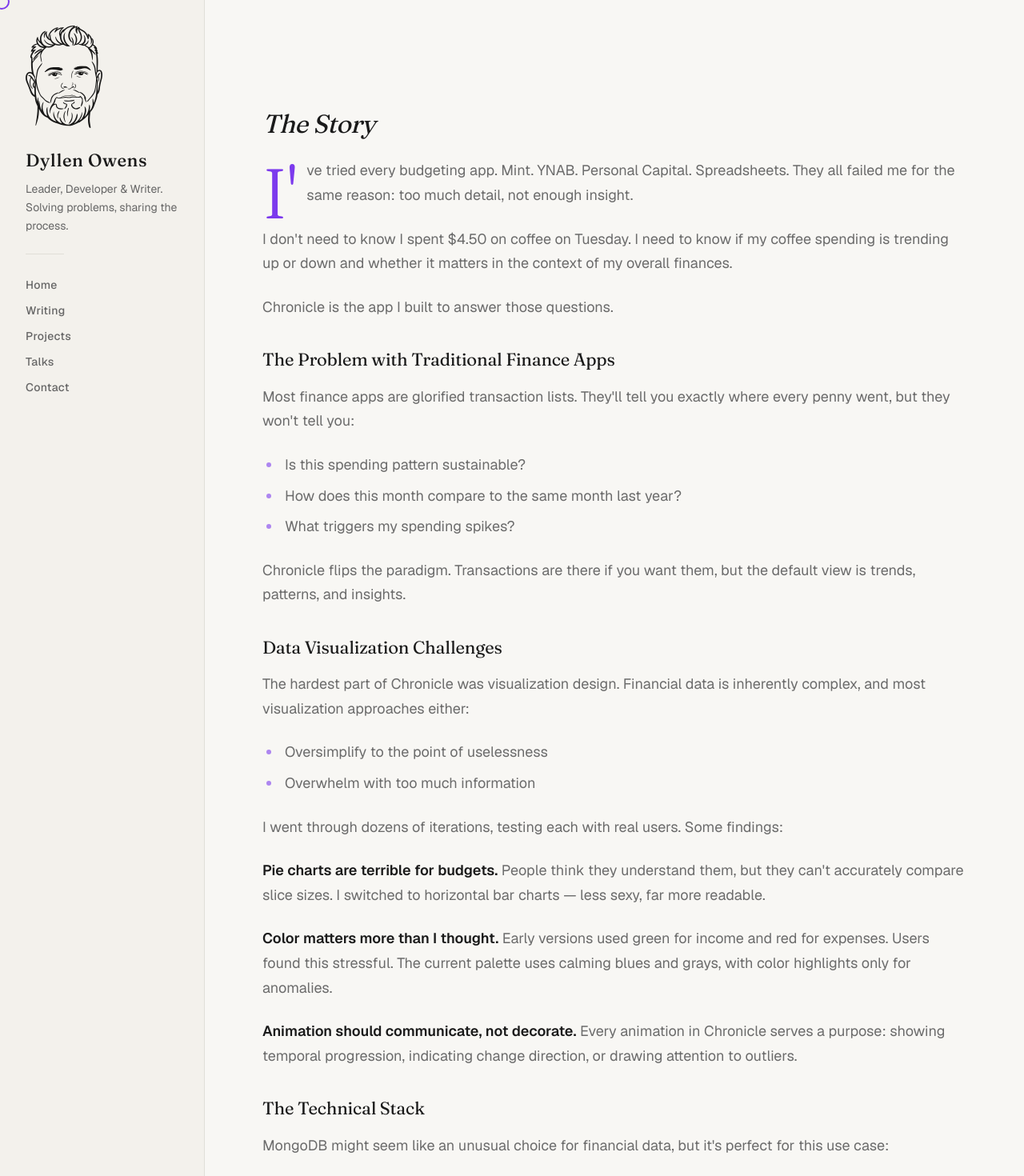
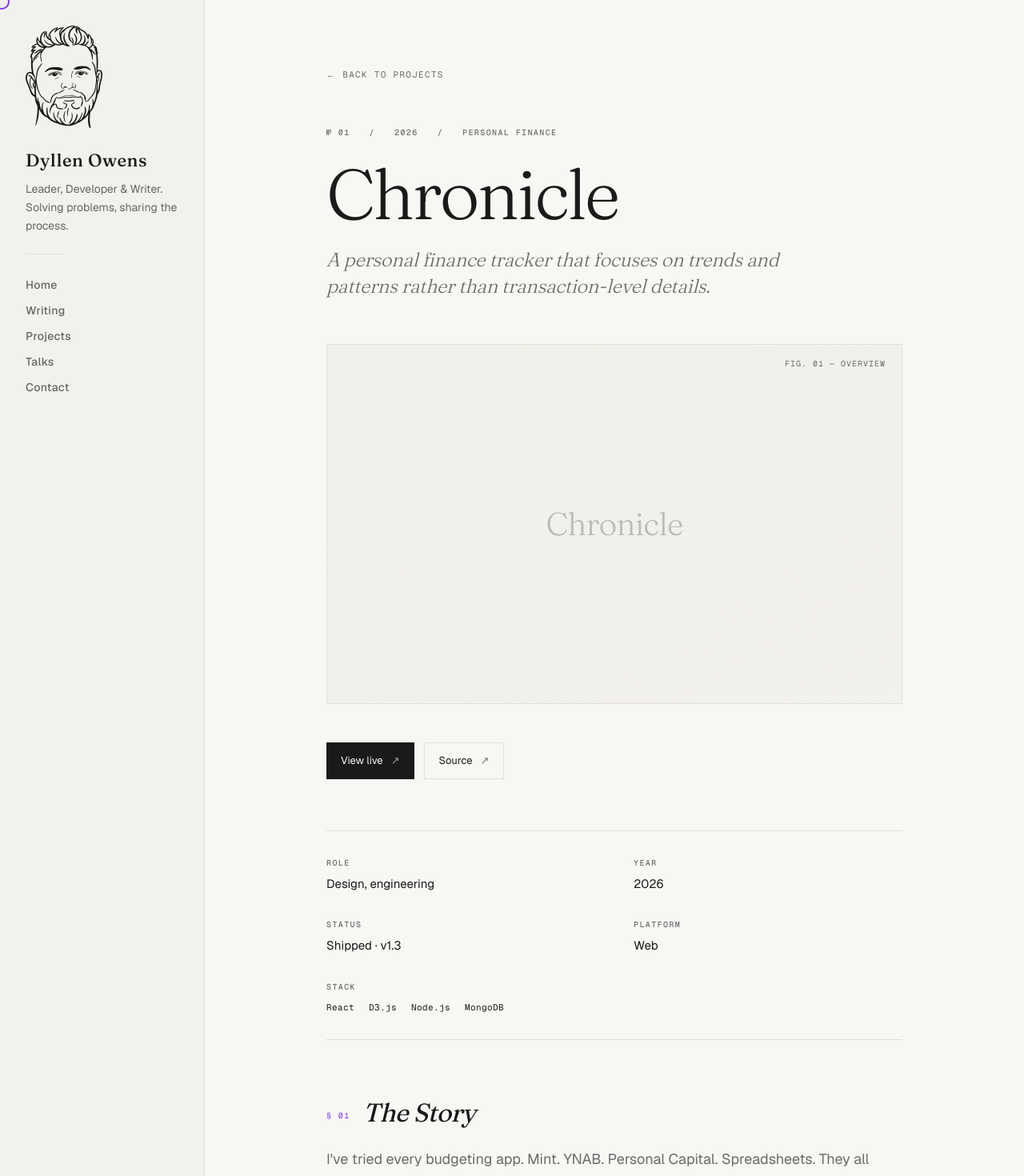
Before and after one commit to djowinz/owinz.io, a Next.js app: page /projects/chronicle in a window 1280 px wide. Shown: the top 1470 px of the page at 80% size. Built offline with nearby package versions, Linux system fonts and the light colour scheme.

Commit message:
feat: project case-study template with factsheet and section counters

```diff
--- a/app/projects/[slug]/page.tsx
+++ b/app/projects/[slug]/page.tsx
@@ -1,4 +1,6 @@
 import { getProject, getProjects } from "@/lib/markdown";
+import Link from "next/link";
+import Image from "next/image";
 import { notFound } from "next/navigation";
 
 interface ProjectPageProps {
@@ -19,13 +21,159 @@ export async function generateMetadata({ params }: ProjectPageProps) {
 
 export default async function ProjectPage({ params }: ProjectPageProps) {
   const { slug } = await params;
-  const project = await getProject(slug);
-  if (!project) notFound();
+  const projects = await getProjects();
+  const index = projects.findIndex((p) => p.slug === slug);
+  if (index === -1) notFound();
+  const project = projects[index];
+  const num = String(index + 1).padStart(2, "0");
+  const next = projects[(index + 1) % projects.length];
+  const nextNum = String(((index + 1) % projects.length) + 1).padStart(2, "0");
+
+  const facts = [
+    ["Role", project.role],
+    ["Year", project.year],
+    ["Status", project.status],
+    ["Platform", project.platform],
+  ].filter(([, value]) => Boolean(value)) as [string, string][];
+
+  const metaParts = [`№ ${num}`, project.year, project.category].filter(
+    Boolean,
+  ) as string[];
 
   return (
-    <article
-      className="prose"
-      dangerouslySetInnerHTML={{ __html: project.content }}
-    />
+    <div className="max-w-[720px] mx-auto">
+      {/* Back link */}
+      <Link
+        href="/projects"
+        className="inline-flex gap-2 items-center font-mono uppercase text-muted text-[11px] tracking-[1.3px] mb-14 cursor-none transition-colors hover:text-accent"
+      >
+        <span>←</span>
+        <span>Back to projects</span>
+      </Link>
+
+      {/* Meta row */}
+      <div className="flex gap-6 font-mono font-medium uppercase text-muted text-[10px] tracking-[1.4px] mb-7">
+        {metaParts.map((part, i) => (
+          <span key={part} className="flex gap-6">
+            {i > 0 && <span>/</span>}
+            <span>{part}</span>
+          </span>
+        ))}
+      </div>
+
+      {/* Title + dek */}
+      <h1 className="font-fraunces font-light text-[88px] tracking-[-3.08px] leading-[0.95] mb-6">
+        {project.title}
+      </h1>
+      {project.description && (
+        <p className="font-fraunces-italic italic font-light text-2xl tracking-[-0.24px] leading-snug text-muted mb-14 max-w-[580px]">
+          {project.description}
+        </p>
+      )}
+
+      {/* Figure panel */}
+      <div className="relative aspect-[16/10] border border-edge mb-12 overflow-hidden bg-gradient-to-br from-(--secondary) to-(--sidebar)">
+        {project.image ? (
+          <Image
+            src={project.image}
+            alt={`${project.title} screenshot`}
+            fill
+            className="object-cover"
+          />
+        ) : (
+          <div className="absolute inset-10 flex items-center justify-center font-fraunces font-light text-[40px] tracking-[-0.8px] text-muted/40">
+            {project.title}
+          </div>
+        )}
+        <div className="absolute top-4 right-5 font-mono text-muted text-[10px] tracking-[1px]">
+          FIG. 01 — OVERVIEW
+        </div>
+      </div>
+
+      {/* Buttons */}
+      {(project.liveUrl || project.sourceUrl) && (
+        <div className="flex gap-3 mb-16">
+          {project.liveUrl && (
+            <a
+              href={project.liveUrl}
+              className="inline-flex items-center gap-2.5 py-3 px-4.5 bg-foreground text-background text-[13px] cursor-none transition-all ring-0 hover:ring-4 ring-accent ring-inset"
+            >
+              View live <span className="opacity-60">↗</span>
+            </a>
+          )}
+          {project.sourceUrl && (
+            <a
+              href={project.sourceUrl}
+              className="inline-flex items-center gap-2.5 py-3 px-4.5 border border-edge text-[13px] cursor-none transition-colors hover:border-foreground"
+            >
+              Source <span className="opacity-60">↗</span>
+            </a>
+          )}
+        </div>
+      )}
+
+      {/* Factsheet */}
+      {(facts.length > 0 || project.technologies.length > 0) && (
+        <div className="grid grid-cols-2 gap-x-12 gap-y-8 border-y border-edge py-8 mb-16">
+          {facts.map(([key, value]) => (
+            <div key={key}>
+              <div className="font-mono font-medium uppercase text-muted text-[10px] tracking-[1.4px] mb-2">
+                {key}
+              </div>
+              <div className="text-[15px]">{value}</div>
+            </div>
+          ))}
+          {project.technologies.length > 0 && (
+            <div className="col-span-full">
+              <div className="font-mono font-medium uppercase text-muted text-[10px] tracking-[1.4px] mb-2.5">
+                Stack
+              </div>
+              <div className="flex flex-wrap gap-4.5">
+                {project.technologies.map((tech) => (
+                  <span
+                    key={tech}
+                    className="font-mono text-[11px] tracking-[0.4px]"
+                  >
+                    {tech}
+                  </span>
+                ))}
+              </div>
+            </div>
+          )}
+        </div>
+      )}
+
+      {/* Body — § counters via .prose-sections */}
+      <article
+        className="prose prose-sections"
+        dangerouslySetInnerHTML={{ __html: project.content }}
+      />
+
+      {/* Next project footer */}
+      {next.slug !== project.slug && (
+        <section className="mt-16 border-t border-edge pt-8 flex justify-between items-end">
+          <div>
+            <div className="font-mono font-medium uppercase text-muted text-[10px] tracking-[1.4px] mb-2.5">
+              Next project →
+            </div>
+            <Link
+              href={`/projects/${next.slug}`}
+              className="font-fraunces text-[40px] tracking-[-0.8px] cursor-none transition-colors hover:text-accent"
+            >
+              {next.title}{" "}
+              <span className="font-mono text-xs text-muted align-super ml-1.5">
+                № {nextNum}
+              </span>
+            </Link>
+          </div>
+          <Link
+            href="/projects"
+            className="font-mono uppercase text-muted text-[11px] tracking-[1.1px] border-b border-edge pb-1 cursor-none transition-colors hover:text-accent"
+          >
+            All projects
+          </Link>
+        </section>
+      )}
+    </div>
   );
 }
```
